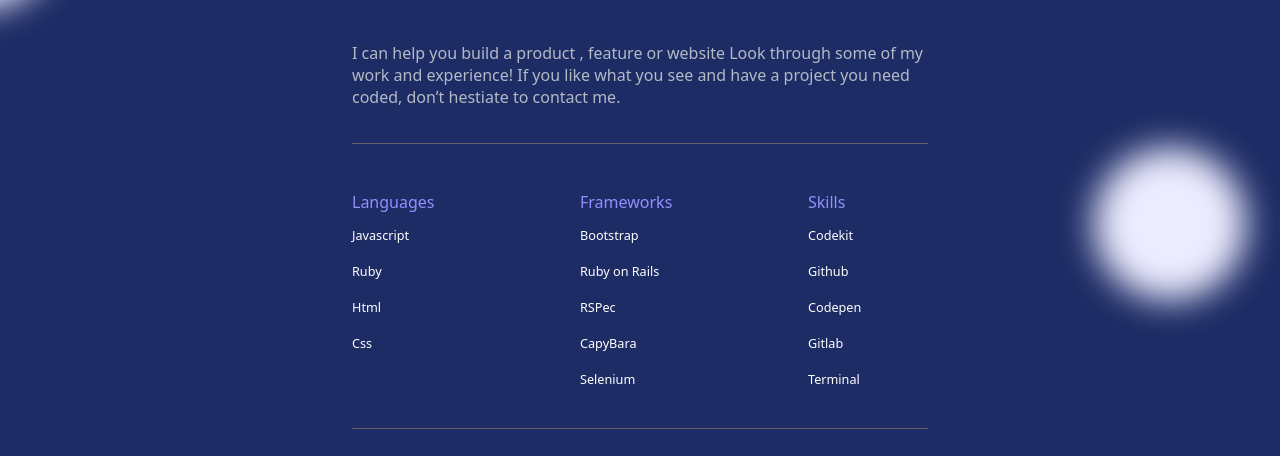
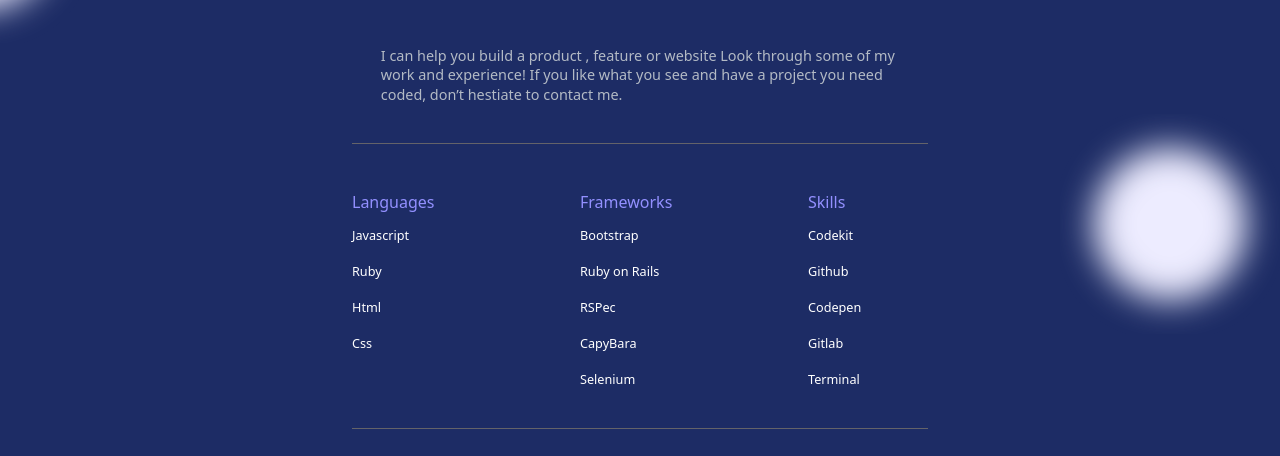
Before and after one commit to aceDavon/Portfolio-project, a website: page index.html in a window 1280 px wide. In both pictures the pointer is over the element 640 px from the left and 277 px from the top of the page. Shown: the part 202-658 px from the top of the page. Drawn offline with Linux system fonts and the light colour scheme.

Commit message:
Add translation to style.css
Add scaling transition to description paragraph

```diff
--- a/css/style.css
+++ b/css/style.css
@@ -99,6 +99,11 @@ main {
   color: #b3bac5;
   margin-top: 45px;
   font-weight: 400;
+  transition: font-size 2s, transform 2s;
+}
+
+.description:hover {
+  transform: scale(0.9);
 }
 
 .divider {
```
